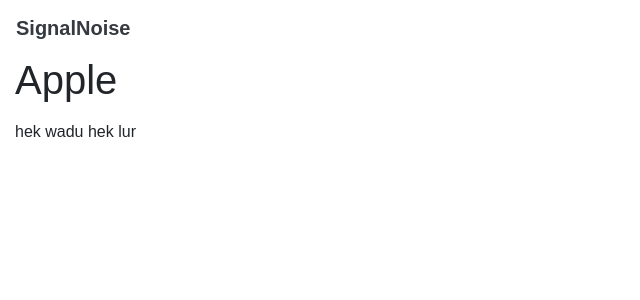
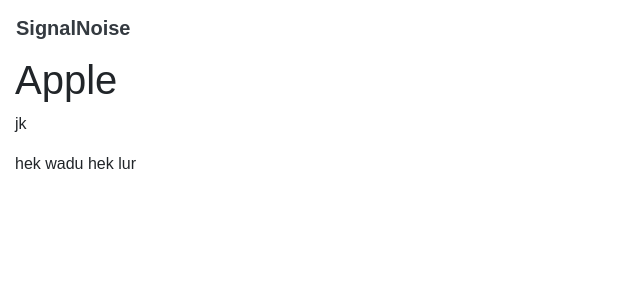
Before and after one commit to signalnoiseongithub/www, a Jekyll site: the page built from _smartphone/apple.md, in a window 1280 px wide. Shown: the top 300 px of the page, without its empty margins (0-640 px from the left). Built offline with Jekyll 4.4.1, drawn with Linux system fonts in a browser that asks for light colours; some web fonts are replaced.

Commit message:
Update apple.md

```diff
--- a/_smartphone/apple.md
+++ b/_smartphone/apple.md
@@ -2,10 +2,10 @@
 layout: page
 title: Apple
 ---
-
+jk
 <div class="bg-light">
-{% for item in site.data.smartphone.apple %}
-  <p>{{ item.name }}</p>
+{% for item in site.data.smartphone.apple.iphone7 %}
+  {{ item.name }}
 {% endfor %}
 </div>
 
```
